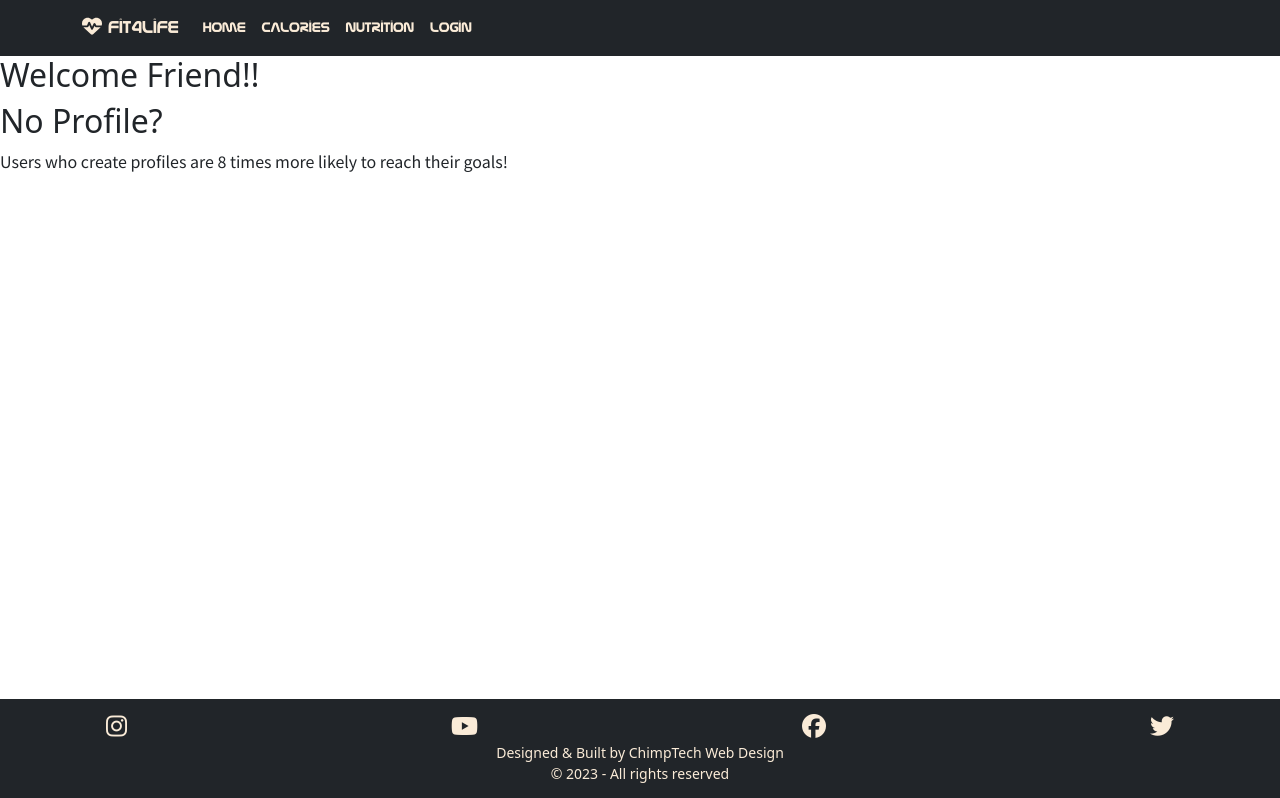
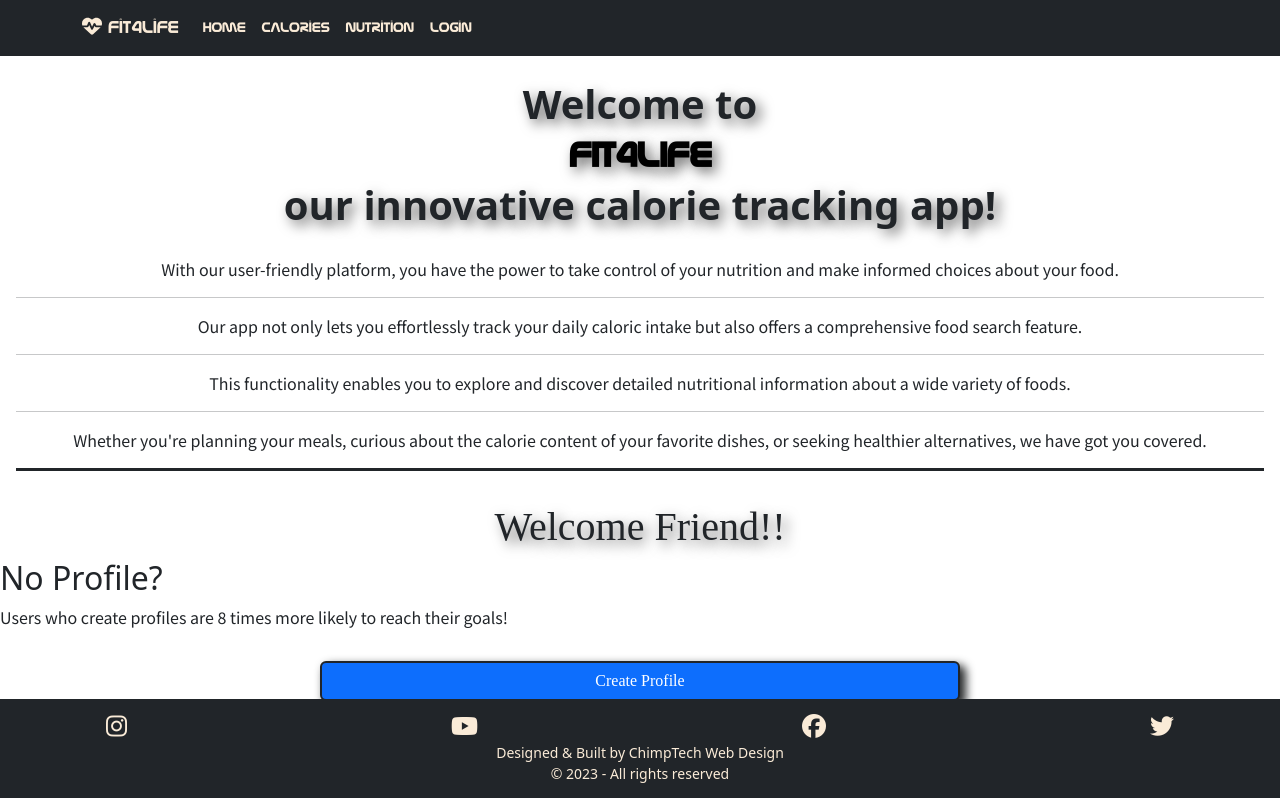
Before and after one commit to KSheridan86/Fit4Life, a React (Create React App) app in the folder fitness-frontend/: page / in a window 1280 px wide. Shown: the top 798 px of the page. Built offline with nearby package versions, Linux system fonts and the light colour scheme; a web font is replaced by a local one.

Commit message:
background image added to public folder, stlying errors fixed

```diff
--- a/fitness-frontend/src/App.css
+++ b/fitness-frontend/src/App.css
@@ -8,6 +8,11 @@
 .nasa {
   font-family: 'NasaFont', sans-serif;
   color: antiquewhite;
+}
+
+.nasa-black {
+  font-family: 'NasaFont', sans-serif;
+  color: black;
 }
 
 /* Navbar styles */
--- a/fitness-frontend/src/views/Home.js
+++ b/fitness-frontend/src/views/Home.js
@@ -39,8 +39,37 @@ const Home = () => {
     }};
 
     return (
-        <div>
-            <h2>Welcome {UserData ? UserData.username : 'Friend!'}!</h2>
+        <div className="spacing">
+            <h1 className="fw-bold p-4 pb-1 text-center">
+                Welcome to
+                <br />
+                <span className="nasa-black text-uppercase">Fit4Life</span>
+                <br />
+                our innovative calorie tracking app!
+            </h1>
+            <div className="p-3 text-center">
+                <p>
+                    With our user-friendly platform, you have the power to take control of your nutrition and make
+                    informed choices about your food.
+                </p>
+                <hr />
+                <p>
+                    Our app not only lets you effortlessly track your daily
+                    caloric intake but also offers a comprehensive food search feature.
+                </p>
+                <hr />
+                <p>
+                    This functionality enables you to explore and discover detailed nutritional information about
+                    a wide variety of foods.
+                </p>
+                <hr />
+                <p className="border-bottom border-3 border-dark pb-3">
+                    Whether you're planning your meals, curious about the calorie content of your favorite dishes,
+                    or seeking healthier alternatives, we have got you covered.
+                </p>
+
+            </div>
+            <h1 className="hand-writing text-center">Welcome {UserData ? UserData.username : 'Friend!'}!</h1>
             <div>
                 {profileData ? (
                 <div>
@@ -57,8 +86,12 @@ const Home = () => {
                 <div>
                     <h2>No Profile?</h2>
                     <p>Users who create profiles are 8 times more likely to reach their goals!</p>
+                    <div className="col-12 text-center hand-writing">
+                        <button className="btn btn-primary border-dark border-2 mt-3 col-6">Create Profile</button>
+                    </div>
                 </div>)}
                 </div>
+                <img src="/fit4life-bg.jpg" alt="fit4life" className="img-fluid" />
             </div>
     );
 };
--- a/fitness-frontend/src/views/Login.js
+++ b/fitness-frontend/src/views/Login.js
@@ -39,12 +39,17 @@ const Login = ({ onLogin }) => {
   return (
     <div>
       <h1 className="fw-bold p-4 pb-1 text-center">Welcome to Fit4Life!</h1>
-      <p className="p-3 text-center">
-        Login to your account and embark on a journey towards better health and well-being.
+      <div className="p-3 text-center">
+        <p>
+          Login to your account and embark on a journey towards better health and well-being.
+        </p>
         <hr />
-        With our powerful tools, you can easily track your nutrition, monitor your calories,
-        and make informed choices about your diet.
-      </p>
+        <p>
+          With our powerful tools, you can easily track your nutrition, monitor your calories,
+          and make informed choices about your diet.
+        </p>
+      </div>
+      <hr />
       <form onSubmit={handleLogin}>
         <div className="d-flex justify-content-center align-items-center">
           <div className="row">
--- a/fitness-frontend/src/views/Nutrition.js
+++ b/fitness-frontend/src/views/Nutrition.js
@@ -36,21 +36,27 @@ const Nutrition = () => {
     return (
         <div className="spacing">
             <h1 className="fw-bold p-4 pb-1 text-center">Find the food that's right for you!</h1>
-            <p className="p-3 text-center">
+            <div className="p-3 text-center">
+                <p>
                     Whether you're planning your meals, making healthier choices, or simply curious about
                     the calorific content of your favorite foods, our carefully curated database provides
                     you with instant access to the vital data you need.
+                </p>
                 <hr />
+                <p>
                     Uncover the calories, macronutrients, vitamins, and minerals
                     present in various food items, empowering you to make well-informed decisions that align
                     with your health and fitness objectives.
+                </p>
                 <hr />
-                <p class="hand-writing fs-4">Simply input the food you're looking for below and we'll do the rest!</p>
+                <p className="hand-writing fs-4">
+                    Simply input the food you're looking for below and we'll do the rest!
+                </p>
                 <div className="d-flex justify-content-evenly align-items-center mt-3">
                     <FontAwesomeIcon icon={faLongArrowAltDown} />
                     <FontAwesomeIcon icon={faLongArrowAltDown} />
                 </div>
-            </p>
+            </div>
             <div className="d-flex justify-content-center align-items-center">
                 <div className="row">
                     <div className="col-12">
@@ -71,7 +77,7 @@ const Nutrition = () => {
 
             {nutritionInfo && (
                 <div className="border border-dark border-2 m-4 p-2 mb-5">
-                <h2 className="text-center fw-bold border-bottom border-5">Nutrition facts</h2>
+                    <h2 className="text-center fw-bold border-bottom border-5">Nutrition Facts</h2>
                     <p className="col text-center text-capitalize fw-bold fs-5 border-bottom border-4">
                         {nutritionInfo.food_name}
                     </p>
```
Also changed, not shown: fitness-frontend/public/fit4life-bg.jpg (added). Lines whose indentation alone changed are shown as unchanged.
